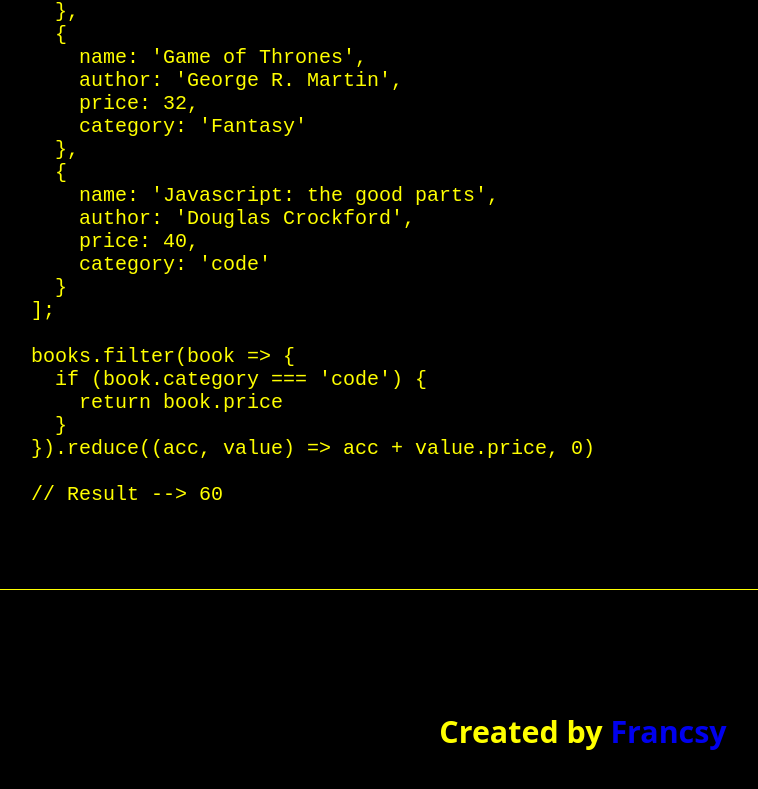
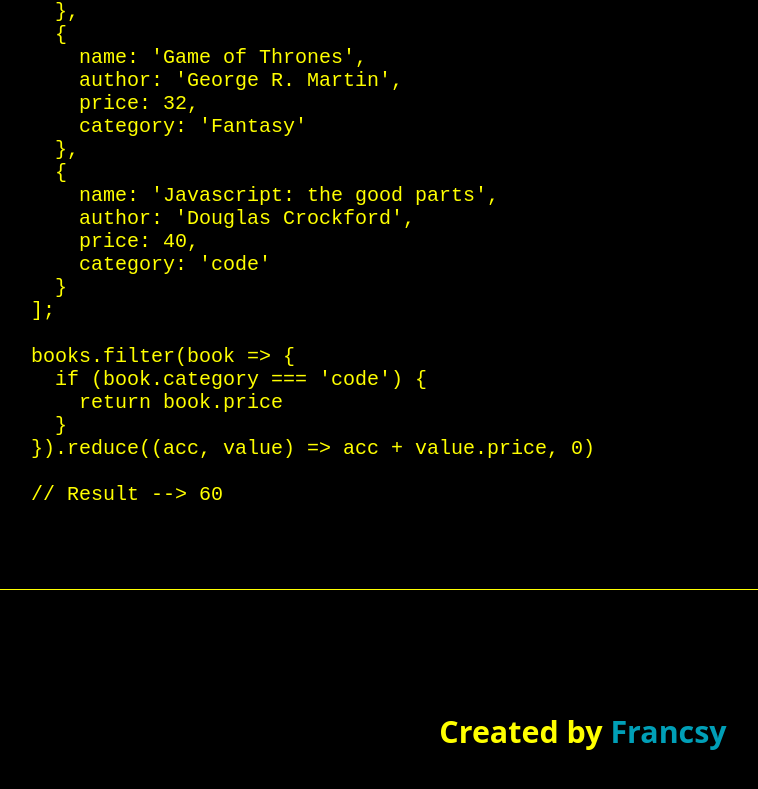
Before and after one commit to Francsy/TB016-MapFilterReduceExercises, a plain HTML site: page index.html in a window 1280 px wide. Shown: the part 5988-6777 px from the top of the page, without its empty margins (57-815 px from the left). Drawn offline with Linux system fonts and the light colour scheme.

Commit message:
change/name link color

```diff
--- a/index.html
+++ b/index.html
@@ -260,7 +260,7 @@
         </section>
     </main>
     <footer>
-        <h3>Created by <a href="https://github.com/Francsy" target="_blank">Francsy</a></h3>
+        <h3>Created by <a class="francsy-link" href="https://github.com/Francsy" target="_blank">Francsy</a></h3>
     </footer>
     <script src="/scripts.js"></script>
 </body>
--- a/styles.css
+++ b/styles.css
@@ -39,3 +39,7 @@ h2 {
 a {
     text-decoration: none;
 }
+
+.francsy-link {
+    color: #009FB7;
+}
```
